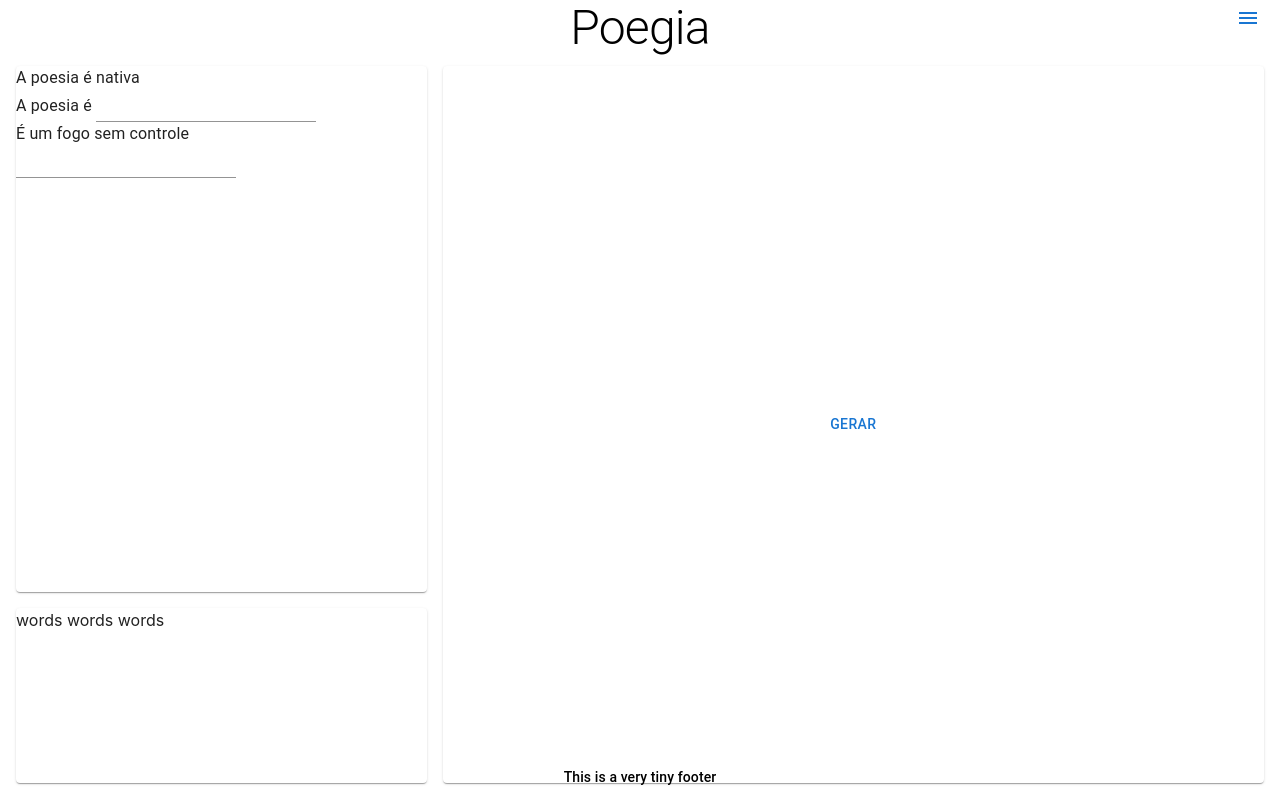
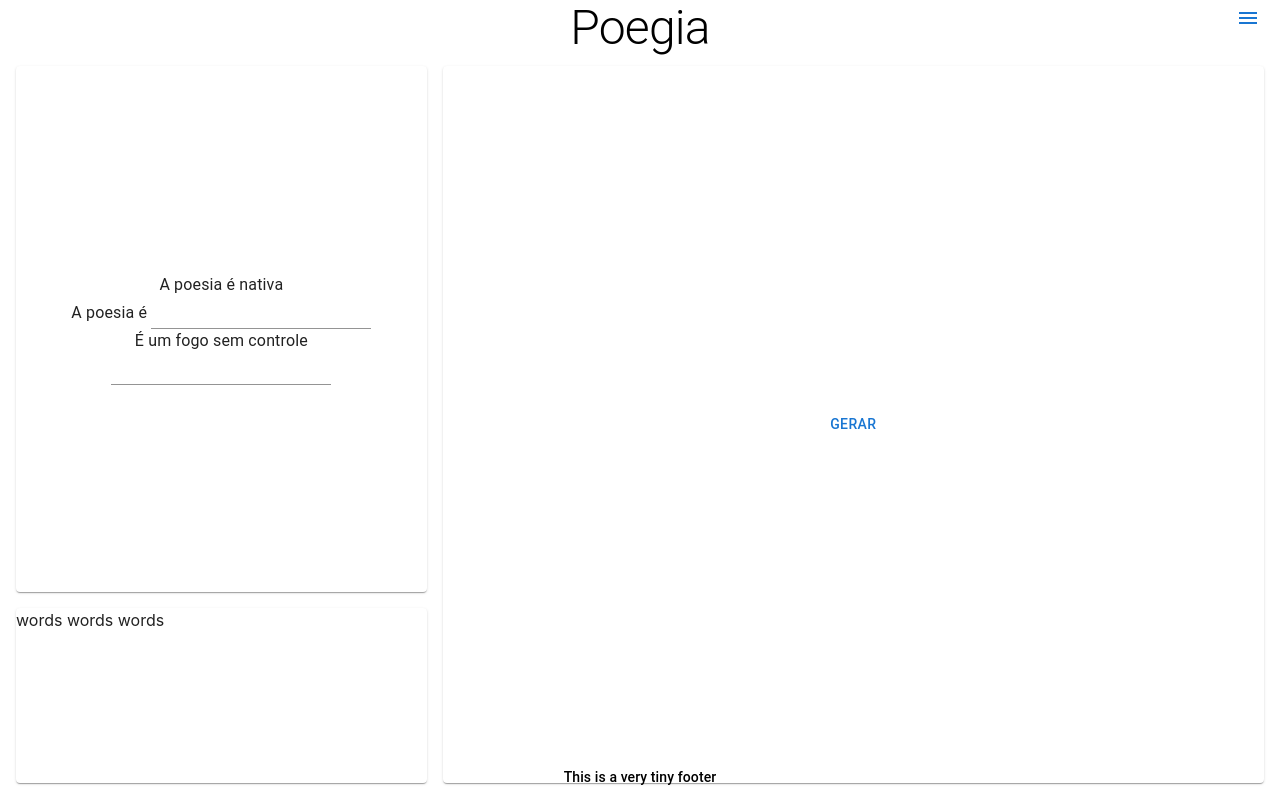
Before and after one commit to iamunhoz/poegia, a React (Vite) app: page / in a window 1280 px wide. Built offline with nearby package versions, Linux system fonts and the light colour scheme; no server answers.

Commit message:
alinhamento

```diff
--- a/src/pages/Home/components/PoetryBox/index.tsx
+++ b/src/pages/Home/components/PoetryBox/index.tsx
@@ -5,7 +5,7 @@ import { Stanza, Verse, poesia1 } from "src/state/poetries";
 
 const VerseRender = ({verse}:{verse: Verse}) => {
     return (
-        <Typography variant="body1">
+        <Typography variant="body1" textAlign='center'>
             {verse.map(word => word === 'FILLER' ? <Input /> : <span>{word}{' '}</span>)}
         </Typography>
     );
@@ -27,7 +27,7 @@ export default function PoetryBox(props: BoxProps){
     };
 
     return (
-        <Box {...props} component={Paper}>
+        <Box {...props} component={Paper} display='flex' flexDirection='column' alignItems='center' justifyContent='center'>
             {poesia1.map(stanza => <StanzaRender stanza={stanza} />)}
         </Box>
     )
```
